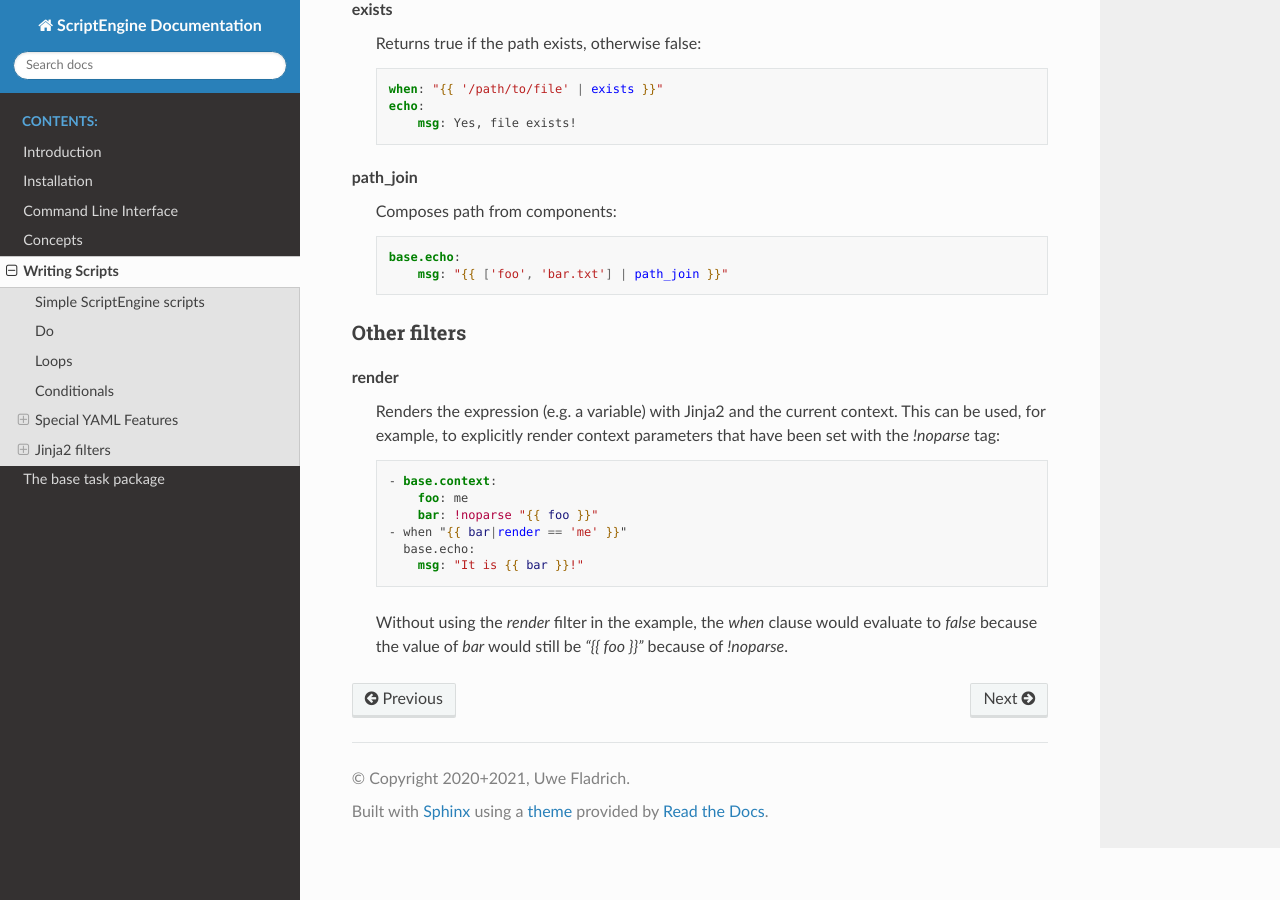
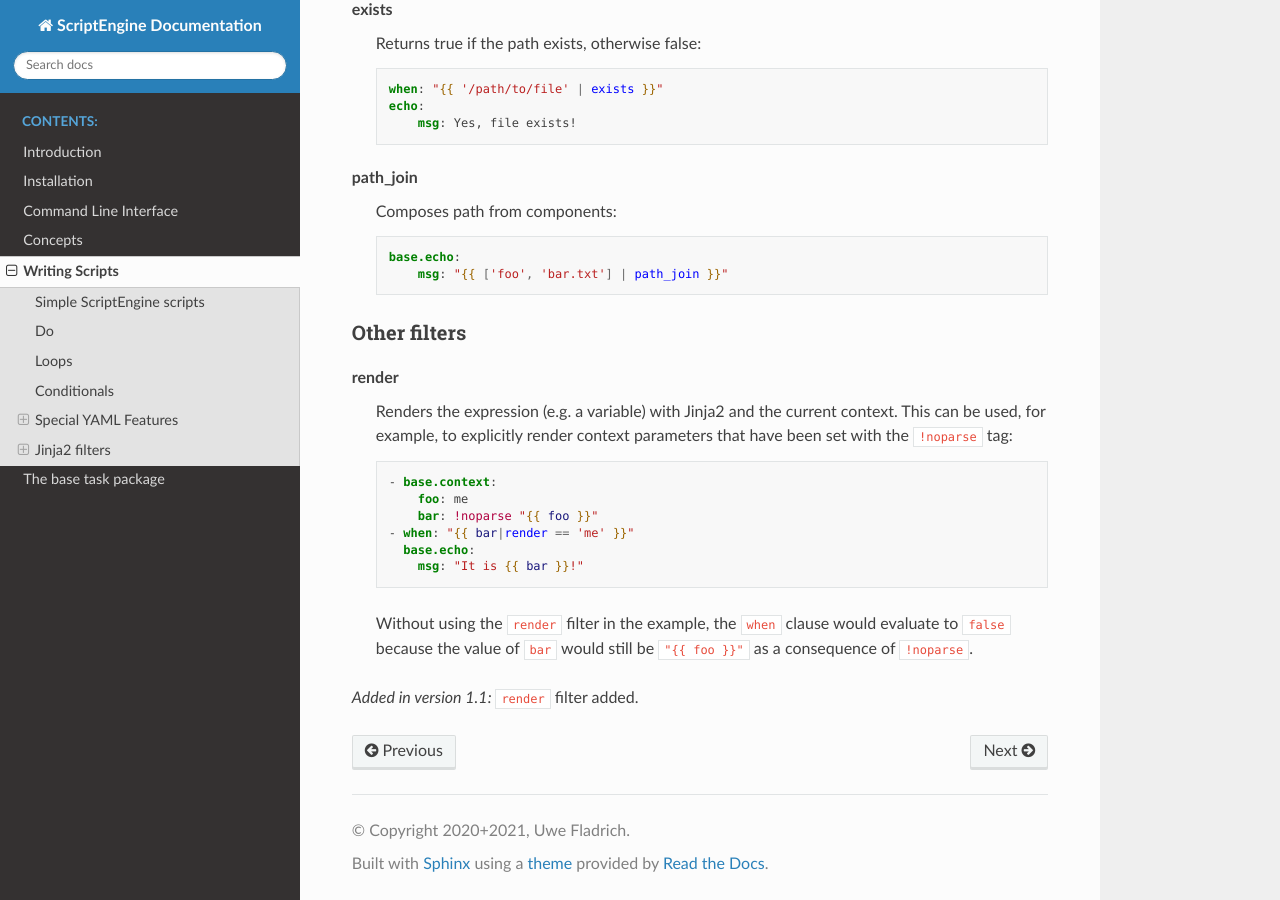
Before and after one commit to uwefladrich/scriptengine, a Sphinx documentation site: the page built from docs/sphinx/scripts.rst, in a window 1280 px wide and 900 px high, scrolled down 8973 px. Built offline with Sphinx 7.4.7 and the Read the Docs theme 3.1.0, drawn with Linux system fonts in a browser that asks for light colours.

Commit message:
Some fixes in the documentation

```diff
--- a/docs/sphinx/scripts.rst
+++ b/docs/sphinx/scripts.rst
@@ -442,17 +442,20 @@ Other filters
 
 render
     Renders the expression (e.g. a variable) with Jinja2 and the current context. This can be used, for
-    example, to explicitly render context parameters that have been set with the `!noparse` tag::
+    example, to explicitly render context parameters that have been set with the ``!noparse`` tag::
 
         - base.context:
             foo: me
             bar: !noparse "{{ foo }}"
-        - when "{{ bar|render == 'me' }}"
+        - when: "{{ bar|render == 'me' }}"
           base.echo:
             msg: "It is {{ bar }}!"
 
-    Without using the `render` filter in the example, the `when` clause would evaluate to `false` because
-    the value of `bar` would still be `"{{ foo }}"` because of `!noparse`.
+    Without using the ``render`` filter in the example, the ``when`` clause would evaluate to ``false``
+    because the value of ``bar`` would still be ``"{{ foo }}"`` as a consequence of ``!noparse``.
+
+.. versionadded:: 1.1
+    ``render`` filter added.
 
 
 .. _PyYAML: https://pyyaml.org
```
